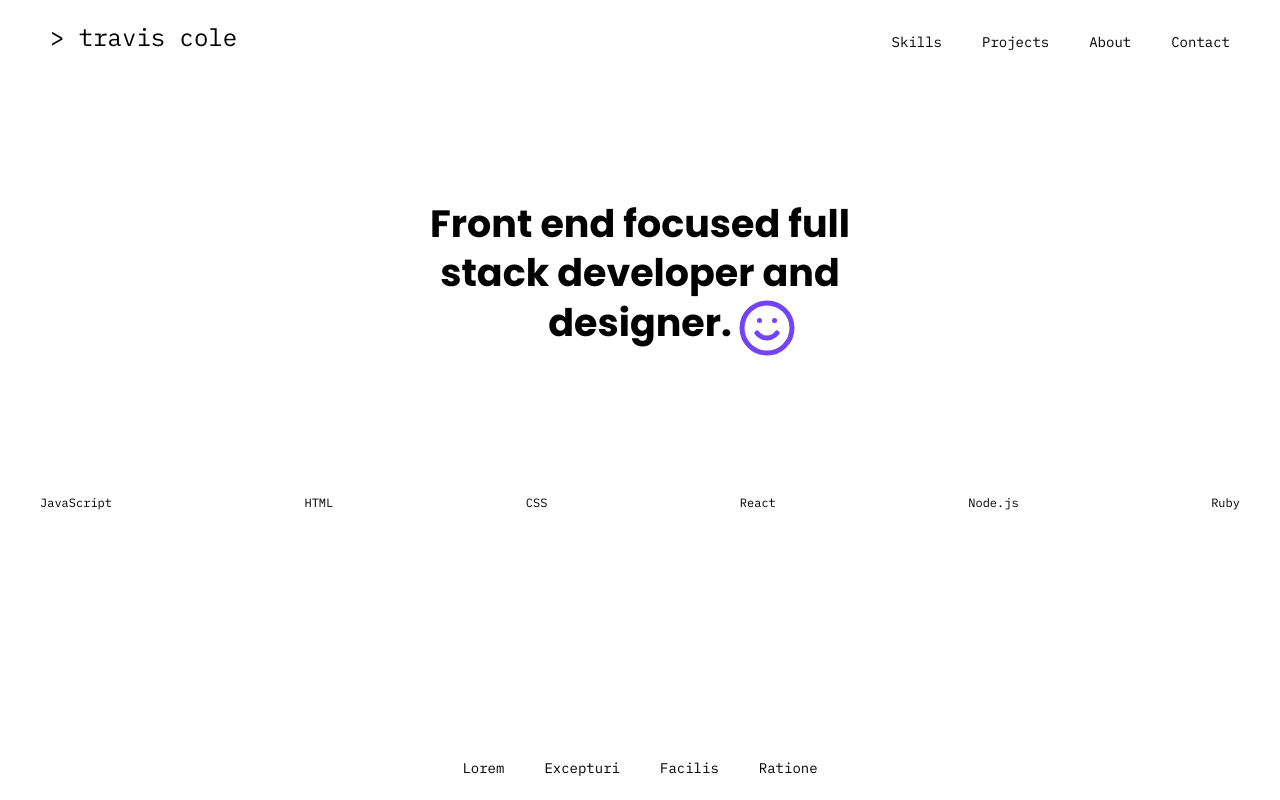
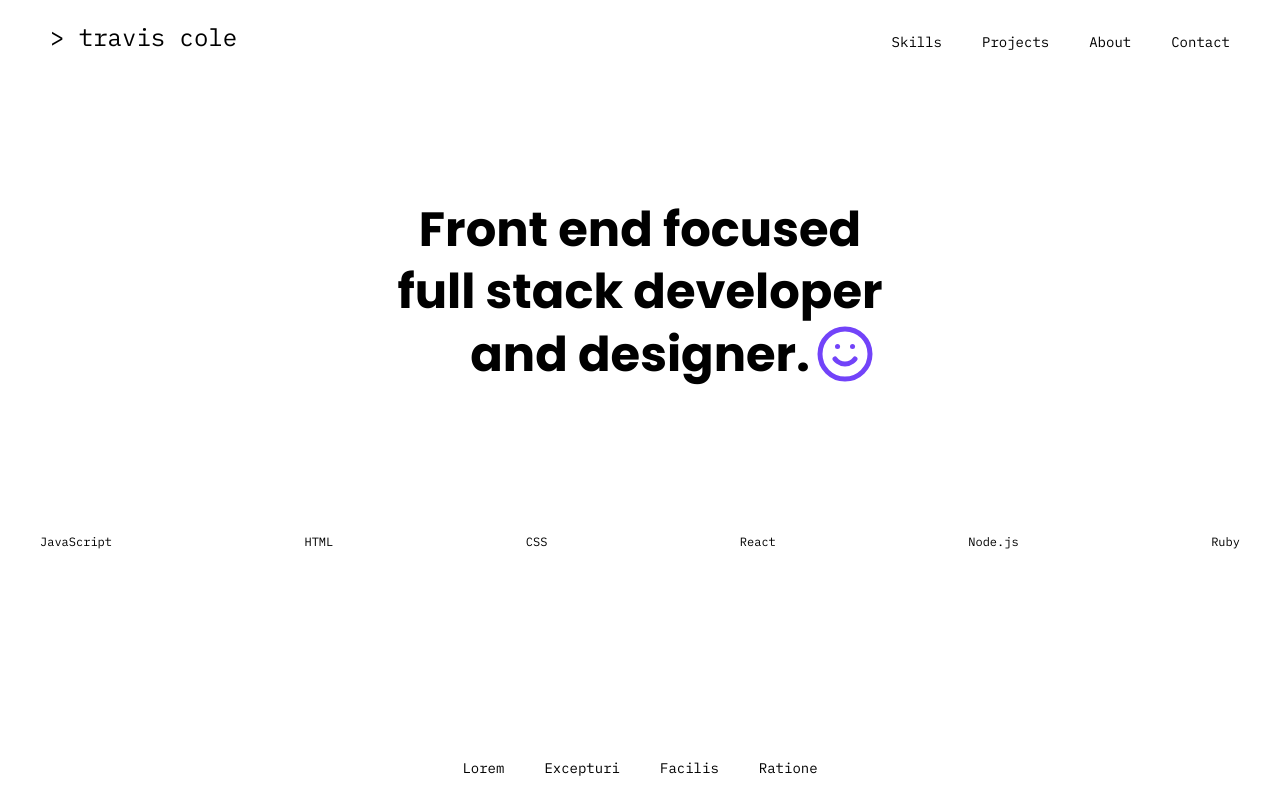
Before and after one commit to iamtraviscole/dev-portfolio, a Next.js app: page / in a window 1280 px wide. Built offline with nearby package versions, Linux system fonts and the light colour scheme.

Commit message:
clean up class names

```diff
--- a/pages/index.js
+++ b/pages/index.js
@@ -2,23 +2,23 @@ import React from 'react'
 
 import Layout from '../components/Layout'
 
-import Smile from '../public/icons/smile.svg'
+import SmileIcon from '../public/icons/smile.svg'
 
 export default function Index() {
   return (
     <Layout
-      title='Travis Cole - Web Development'
+      title=''
       description=''
     >
       <div className='Index'>
         <div className='Index__intro'>
-          <h1 className='Index__intro-header'>
+          <h1>
             Front end focused full stack developer and designer.
-            <span className='Index__intro-header-smiley'><Smile /></span>
+            <span><SmileIcon /></span>
           </h1>
         </div>
         <div className='Index__skills'>
-          <ul className='Index__skills-list'>
+          <ul>
             <li>JavaScript</li>
             <li>HTML</li>
             <li>CSS</li>
--- a/styles/pages/Index.scss
+++ b/styles/pages/Index.scss
@@ -6,11 +6,12 @@
     width: 500px;
     text-align: center;
 
-    &-header {
+    > h1 {
       position: relative;
+      font-size: 48px;
       line-height: 1.3;
 
-      &-smiley {
+      > span {
         position: absolute;
         margin-left: 5px;
 
@@ -26,7 +27,7 @@
   &__skills {
     margin: 150px auto 0 auto;
 
-    &-list {
+    > ul {
       display: flex;
       justify-content: space-between;
 
```
